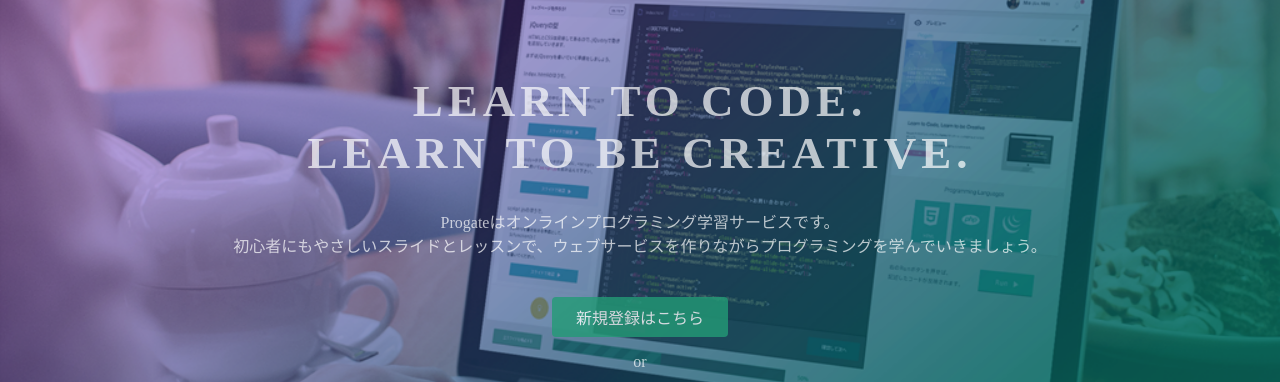
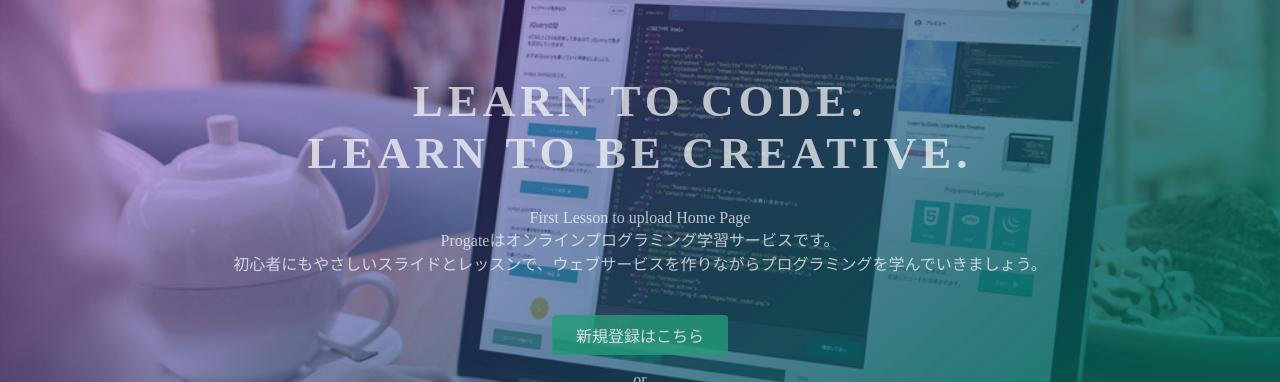
Before and after one commit to daisuke1017m/daisuke1017m.github.io, a plain HTML site: page index.html in a window 1280 px wide. Shown: the part 135-517 px from the top of the page. Drawn offline with Linux system fonts and the light colour scheme.

Commit message:
Update index.html

```diff
--- a/index.html
+++ b/index.html
@@ -24,7 +24,7 @@
   <div class="top-wrapper">
     <div class="container">
       <h1>LEARN TO CODE.<br>LEARN TO BE CREATIVE.</h1>
-      <p>Progateはオンラインプログラミング学習サービスです。<br>初心者にもやさしいスライドとレッスンで、ウェブサービスを作りながらプログラミングを学んでいきましょう。</p>
+      <p>First Lesson to upload Home Page<br>Progateはオンラインプログラミング学習サービスです。<br>初心者にもやさしいスライドとレッスンで、ウェブサービスを作りながらプログラミングを学んでいきましょう。</p>
       <div class="btn-wrapper">
         <a href="#" class="btn signup">新規登録はこちら</a>
         <p>or</p>
```
